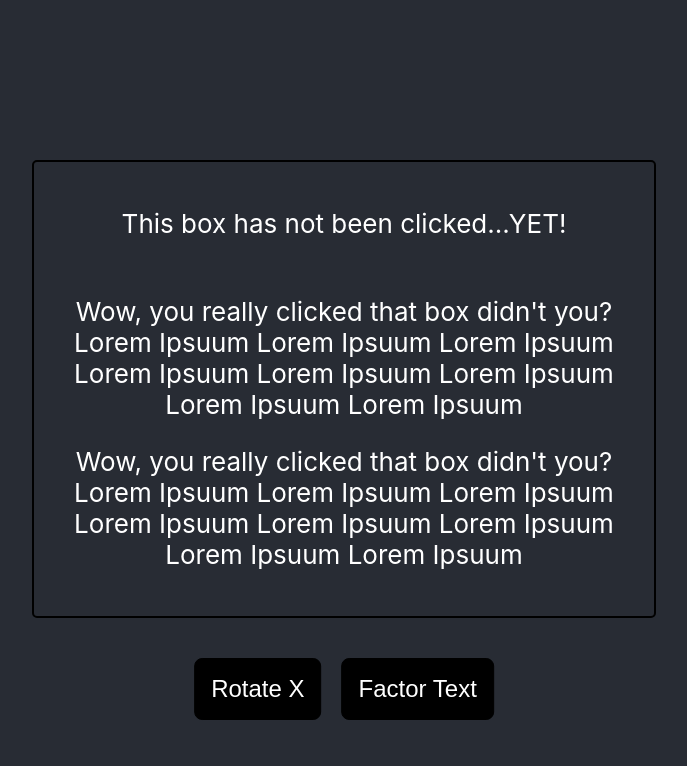
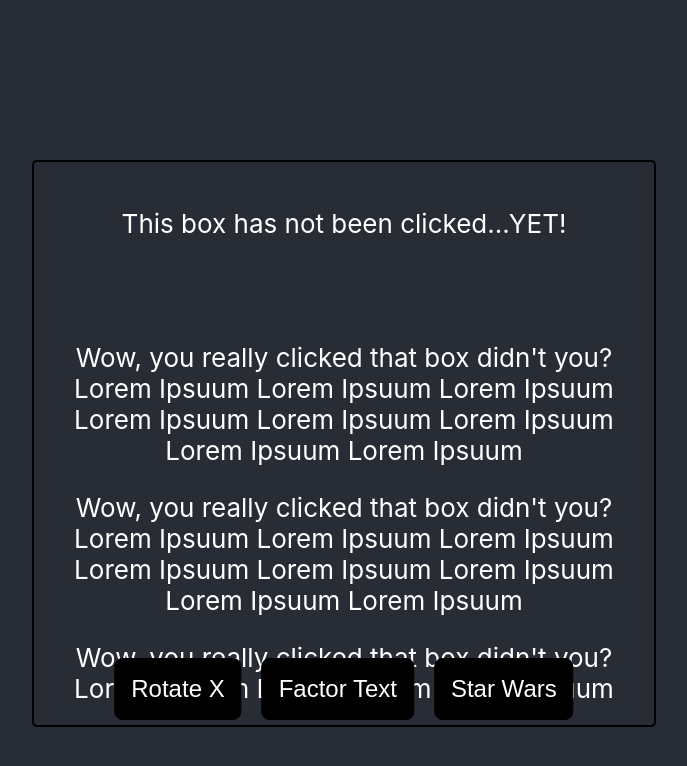
Before and after one commit to mleitejensen/mleitejensen.github.io, a React (Create React App) app in the folder portfolio/: page / in a window 1280 px wide. Shown: the top 766 px of the page, without its empty margins (296-983 px from the left). Built offline with nearby package versions, Linux system fonts and the light colour scheme.

Commit message:
Now uses useEffect instead of funtions for the animations

```diff
--- a/portfolio/src/App.css
+++ b/portfolio/src/App.css
@@ -13,14 +13,24 @@
   margin: auto;
   padding: 20px 10px;
   max-width: 600px;
+  height: 100%;
+  width: 100%;
 }
 
 .box:hover{
   cursor: pointer;
 }
 
+.openBox::-webkit-scrollbar {
+  display: none;
+}
+
 .openBox{
-  margin: 10px auto;
+  overflow-y: scroll;
+  box-sizing: content-box;
+  margin: 0 auto;
+  padding: 20px 0;
+  max-height: 400px;
 }
 
 .buttonList{
--- a/portfolio/src/App.js
+++ b/portfolio/src/App.js
@@ -1,15 +1,20 @@
-import { useState, useRef } from 'react';
+import { useState, useRef, useEffect } from 'react';
 import { useSpring, animated } from '@react-spring/web'
 import './App.css';
 
 function App() {
-  const [boxed, setBoxed] = useState(null)
+  const [boxed, setBoxed] = useState(true)
   const [rotatedX, setRotatedX] = useState(null)
   const [factor, setFactor] = useState(null)
+  const [textCrawl, setTextCrawl] = useState(null)
   const boxRef = useRef(null)
 
-  const clickBox = () => {
-    setBoxed(!boxed)
+  const [springs, api] = useSpring(() => ({
+    from: { height: 0, opacity: 0 },
+  }))
+
+  useEffect(() => {
+    console.log(boxed)
     api.start({
       to: {height: boxed ? boxRef.current.offsetHeight : 0, opacity: boxed ? 1 : 0,},
       config: {
@@ -18,36 +23,39 @@ function App() {
         friction: 26
       },
     })
+  },[api, boxed])
 
-  }
+  useEffect(() => { // RotateX useEffect
+    console.log(rotatedX)
+    api.start({// removing the "from" field makes the animation smoother by starting where it is and not where the "from" field says
+      to: {rotateX: rotatedX ? "90deg" : '0deg'}
+    })
+  },[api, rotatedX])
 
-  const rotateX = () => {
-    setRotatedX(!rotatedX)
-    api.start({// removing the "from" field makes the animation smoother by starting where it is and not where the "from" field says
-      to: {rotateX: rotatedX ? "0deg" : '90deg'}
-
-    })
-  }
-
-  const factoring = () => { // factor: 10,
-    setFactor(!factor)
+  useEffect(() => { // Factor useEffect
+    console.log(factor)
     api.start({ // removing the "from" field makes the animation smoother by starting where it is and not where the "from" field says
       to: {factor: factor ? 0 : 10, scale: factor ? 0.5 : 1, freq: factor ? '0.0, 0.0' : '0.0175, 0.0'},
       config: { duration: 1000 },
+    })
+  },[api, factor])
 
+  useEffect(() => { // star wars useEffect
+    console.log(textCrawl)
+    api.start({
+      to: {
+        rotateX: textCrawl ? "60deg" : "0deg",
+        color: textCrawl ? "yellow" : "white",
+        backgroundColor: textCrawl ? "#000000" : "#ffffff00",
+      },
     })
-  }
-
-
-  const [springs, api] = useSpring(() => ({
-    from: { x: 0 },
-  }))
+  },[api, textCrawl])
 
   console.log()
   return (
     <>
     <div className="App">
-      <div className="box" onClick={clickBox}>
+      <div className="box" onClick={() => setBoxed(!boxed)}>
         <p>This box has not been clicked...YET! </p>
 
         <animated.div
@@ -69,6 +77,18 @@ function App() {
               Lorem Ipsuum Lorem Ipsuum Lorem Ipsuum Lorem Ipsuum
               Lorem Ipsuum Lorem Ipsuum Lorem Ipsuum Lorem Ipsuum
             </p>
+
+            <p>
+              Wow, you really clicked that box didn't you?
+              Lorem Ipsuum Lorem Ipsuum Lorem Ipsuum Lorem Ipsuum
+              Lorem Ipsuum Lorem Ipsuum Lorem Ipsuum Lorem Ipsuum
+            </p>
+
+            <p>
+              Wow, you really clicked that box didn't you?
+              Lorem Ipsuum Lorem Ipsuum Lorem Ipsuum Lorem Ipsuum
+              Lorem Ipsuum Lorem Ipsuum Lorem Ipsuum Lorem Ipsuum
+            </p>
           </div>
 
         </animated.div>
@@ -78,9 +98,9 @@ function App() {
     </div>
 
     <div className='buttonList'>
-      <button onClick={rotateX}>Rotate X</button>
-      <button onClick={factoring}>Factor Text</button>
-
+      <button onClick={() =>  setRotatedX(!rotatedX)}>Rotate X</button>
+      <button onClick={() => setFactor(!factor)}>Factor Text</button>
+      <button onClick={() => setTextCrawl(!textCrawl)}>Star Wars</button>
 
     </div>
 
```
